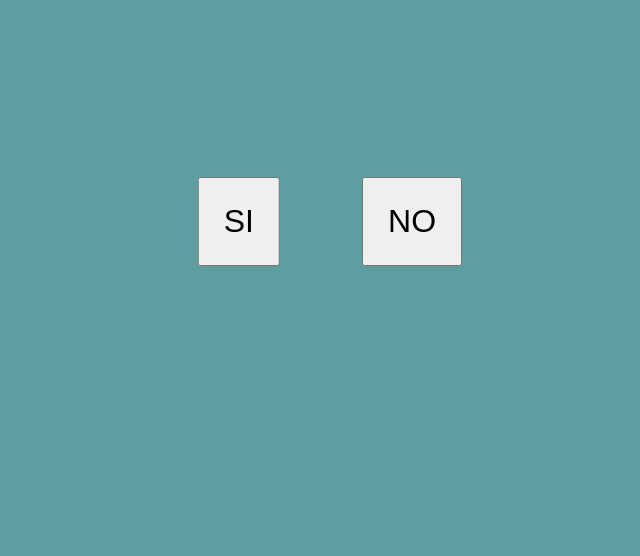
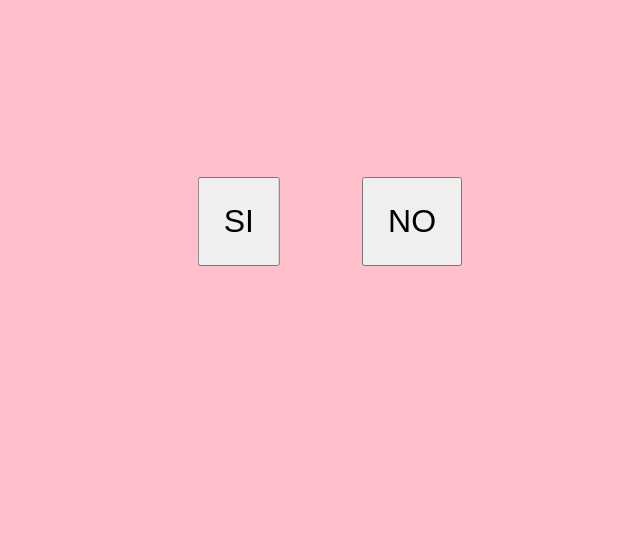
Before and after one commit to koatmy/DocumentoP, a plain HTML site: page index.html in a window 1280 px wide. Shown: the part 244-800 px from the top of the page, without its empty margins (319-959 px from the left). Drawn offline with Linux system fonts and the light colour scheme.

Commit message:
estilos.css

```diff
--- a/estilos.css
+++ b/estilos.css
@@ -3,7 +3,7 @@
 }
 
 .contenedor{
-    background: cadetblue;
+    background: pink;
     width: 100vw;
     height: 100vh;
     text-align: center;
```
